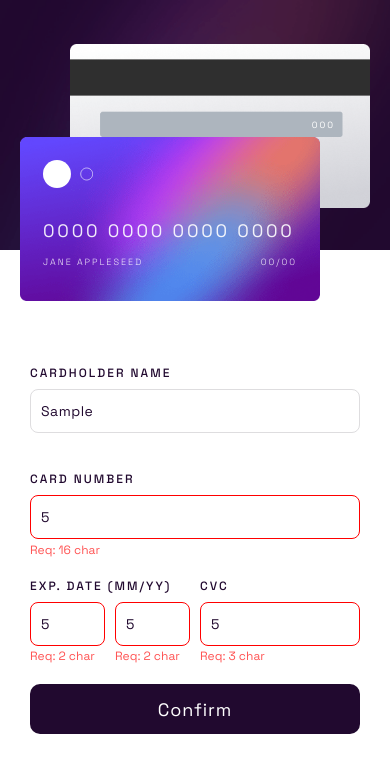
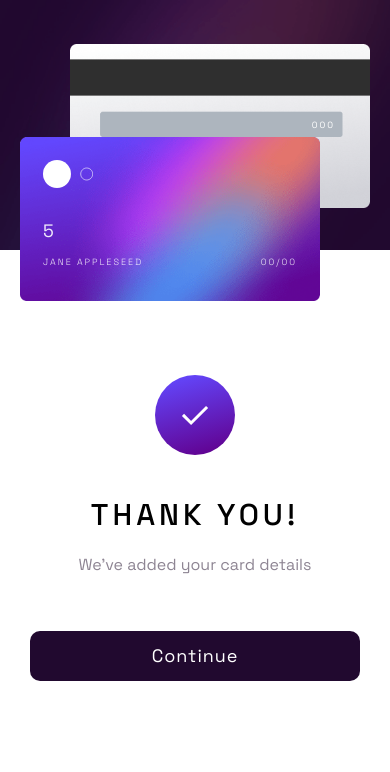
Before and after one commit to Kev-Jung/interactive-card-form, a React (Create React App) app: page / in a window 390 px wide. Both pictures are taken after typing "Sample", "5", "5", "5", "5" into the empty fields and a click on the button "Confirm". Shown: the top 772 px of the page. Built offline with nearby package versions, Linux system fonts and the light colour scheme.

Commit message:
Completed responsiveness for CardForm mobile and desktop

```diff
--- a/src/App.js
+++ b/src/App.js
@@ -13,14 +13,22 @@ function App() {
 
   const [formSubmitted, setFormSubmitted] = useState(false)
 
+  const [inputField, setInputField] = useState({
+    name: "",
+    cardNumber: "",
+    month: "",
+    year: "",
+    cvc: "",
+  });
+
   return (
     <div className='app-container'>
-      <MobileBackground />
+      <MobileBackground inputField={inputField} />
       {formSubmitted
       ?
       <FormSubmit setFormSubmitted={setFormSubmitted} />
       :
-      <CardForm setFormSubmitted={setFormSubmitted} />}
+      <CardForm setFormSubmitted={setFormSubmitted} inputField={inputField} setInputField={setInputField} />}
     </div>
   );
 }
--- a/src/components/CardForm/CardForm.jsx
+++ b/src/components/CardForm/CardForm.jsx
@@ -3,14 +3,14 @@ import Button from "../Button/Button";
 import InputForm from "../InputForm/InputForm";
 import { useState } from "react";
 
-const CardForm = ({ setFormSubmitted }) => {
-  const [inputField, setInputField] = useState({
-    name: "",
-    cardNumber: "",
-    month: "",
-    year: "",
-    cvc: "",
-  });
+const CardForm = ({ setFormSubmitted, inputField, setInputField }) => {
+  // const [inputField, setInputField] = useState({
+  //   name: "",
+  //   cardNumber: "",
+  //   month: "",
+  //   year: "",
+  //   cvc: "",
+  // });
 
   const [error, setError] = useState({
     name: { error: false, message: "" },
@@ -98,7 +98,7 @@ const CardForm = ({ setFormSubmitted }) => {
         e.preventDefault();
         validateFormData();
         // checkForErrors skipping the error state from validateFormData. Will show the prompt page without any validation
-        // checkForErrors();
+        checkForErrors();
         console.log("done");
       }}
     >
--- a/src/components/FormSubmit/FormSubmit.css
+++ b/src/components/FormSubmit/FormSubmit.css
@@ -1,5 +1,5 @@
 .completed-form {
-  margin-top: 60px;
+  margin-top: 90px;
   display: flex;
   flex-direction: column;
   align-items: center;
@@ -16,11 +16,25 @@
   text-transform: uppercase;
   letter-spacing: 4px;
   margin: 0;
+  font-weight: 500;
 }
 
 .completed-form p {
   color: hsl(279, 6%, 55%);
   margin-top: 20px;
   font-size: 16px;
-  /* letter-spacing: 1px; */
 }
+
+@media (min-width: 450px) {
+  .completed-form {
+    width: 300px;
+    margin-left: auto;
+    margin-right: auto;
+  }
+}
+
+@media (min-width: 768px) {
+  .completed-form {
+    margin: auto;
+  }
+}
--- a/src/components/FrontCard/FrontCard.jsx
+++ b/src/components/FrontCard/FrontCard.jsx
@@ -2,13 +2,17 @@ import frontCard from "../../images/bg-card-front.png";
 import "./FrontCard.css";
 import cardLogo from "../../images/card-logo.svg";
 
-const FrontCard = () => {
+const FrontCard = ({ inputField }) => {
   return (
     <div className="front-card--container" alt="front credit card image">
       <img className="front-card--img" src={frontCard} alt="" />
       <div className="front-card--info">
         <img className="card-logo" src={cardLogo} alt="card logo" />
-        <p className="card-number">0000 0000 0000 0000</p>
+        <p className="card-number">
+          {inputField.cardNumber.length > 0
+            ? inputField.cardNumber
+            : "0000 0000 0000 0000"}
+        </p>
         <div className="user-info">
           <p>Jane Appleseed</p>
           <p>00/00</p>
--- a/src/components/MobileBackground/MobileBackground.jsx
+++ b/src/components/MobileBackground/MobileBackground.jsx
@@ -3,11 +3,11 @@ import mobileBackground from "../../images/bg-main-mobile.png";
 import FrontCard from "../../components/FrontCard/FrontCard";
 import BackCard from "../../components/BackCard/BackCard";
 
-const MobileBackground = () => {
+const MobileBackground = ({ inputField }) => {
   return (
     <div className="mobile-container">
       <div className="card-container">
-        <FrontCard />
+        <FrontCard inputField={inputField} />
         <BackCard />
       </div>
       <img
```
